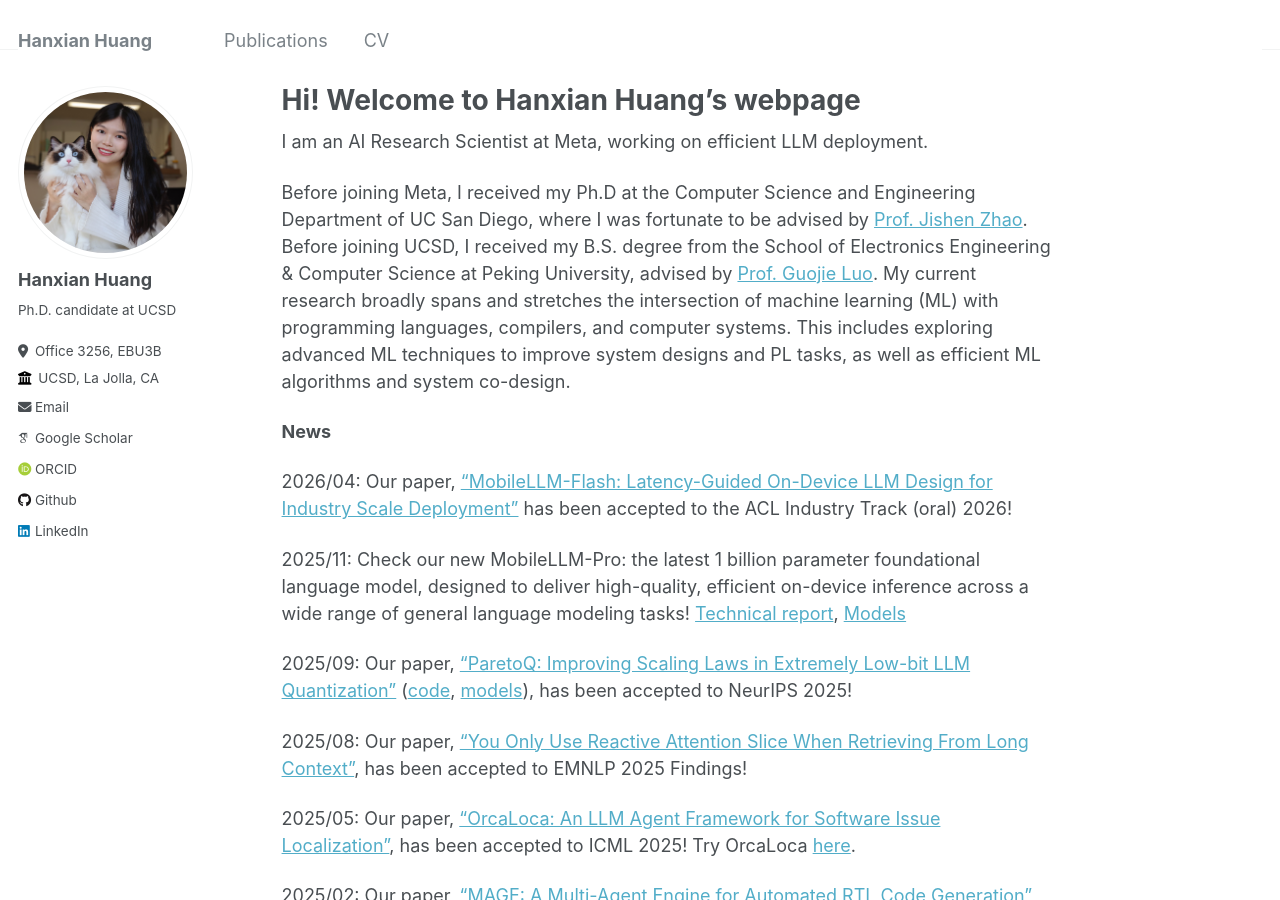
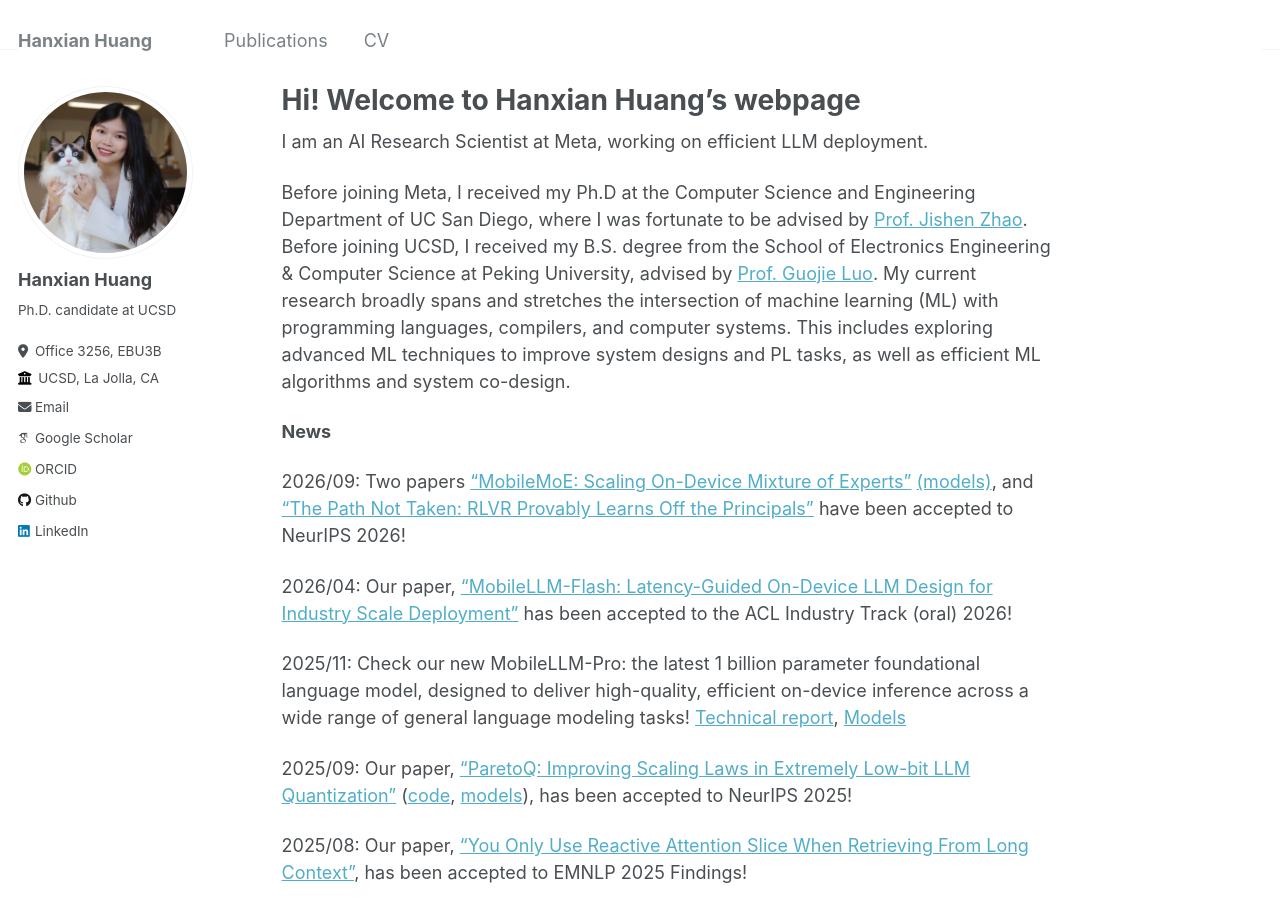
Before and after one commit to Hanxian97/Hanxian97.github.io, a Jekyll site: the page built from _pages/about.md, in a window 1280 px wide and 900 px high. Built offline with Jekyll 4.4.1, drawn with Linux system fonts in a browser that asks for light colours; some web fonts are replaced.

Commit message:
Update about.md

```diff
--- a/_pages/about.md
+++ b/_pages/about.md
@@ -12,6 +12,9 @@ I am an AI Research Scientist at Meta, working on efficient LLM deployment.
 Before joining Meta, I received my Ph.D at the Computer Science and Engineering Department of UC San Diego,  where I was fortunate to be advised by [Prof. Jishen Zhao](https://cseweb.ucsd.edu/~jzhao/index.html). Before joining UCSD, I received my B.S. degree from the School of Electronics Engineering & Computer Science at Peking University, advised by [Prof. Guojie Luo](https://ceca.pku.edu.cn/en/people_/faculty_/guojie_luo/). My current research broadly spans and stretches the intersection of machine learning (ML) with programming languages, compilers, and computer systems. This includes exploring advanced ML techniques to improve system designs and PL tasks, as well as efficient ML algorithms and system co-design.
 
 **News**
+
+2026/09: Two papers ["MobileMoE: Scaling On-Device Mixture of Experts"](https://arxiv.org/pdf/2605.27358) [(models)](https://huggingface.co/collections/facebook/mobilemoe), and ["The Path Not Taken:
+RLVR Provably Learns Off the Principals"](https://arxiv.org/pdf/2511.08567) have been accepted to NeurIPS 2026!
 
 2026/04: Our paper, ["MobileLLM-Flash: Latency-Guided On-Device LLM Design for Industry Scale Deployment"](https://arxiv.org/pdf/2603.15954) has been accepted to the ACL Industry Track (oral) 2026!
 
```
